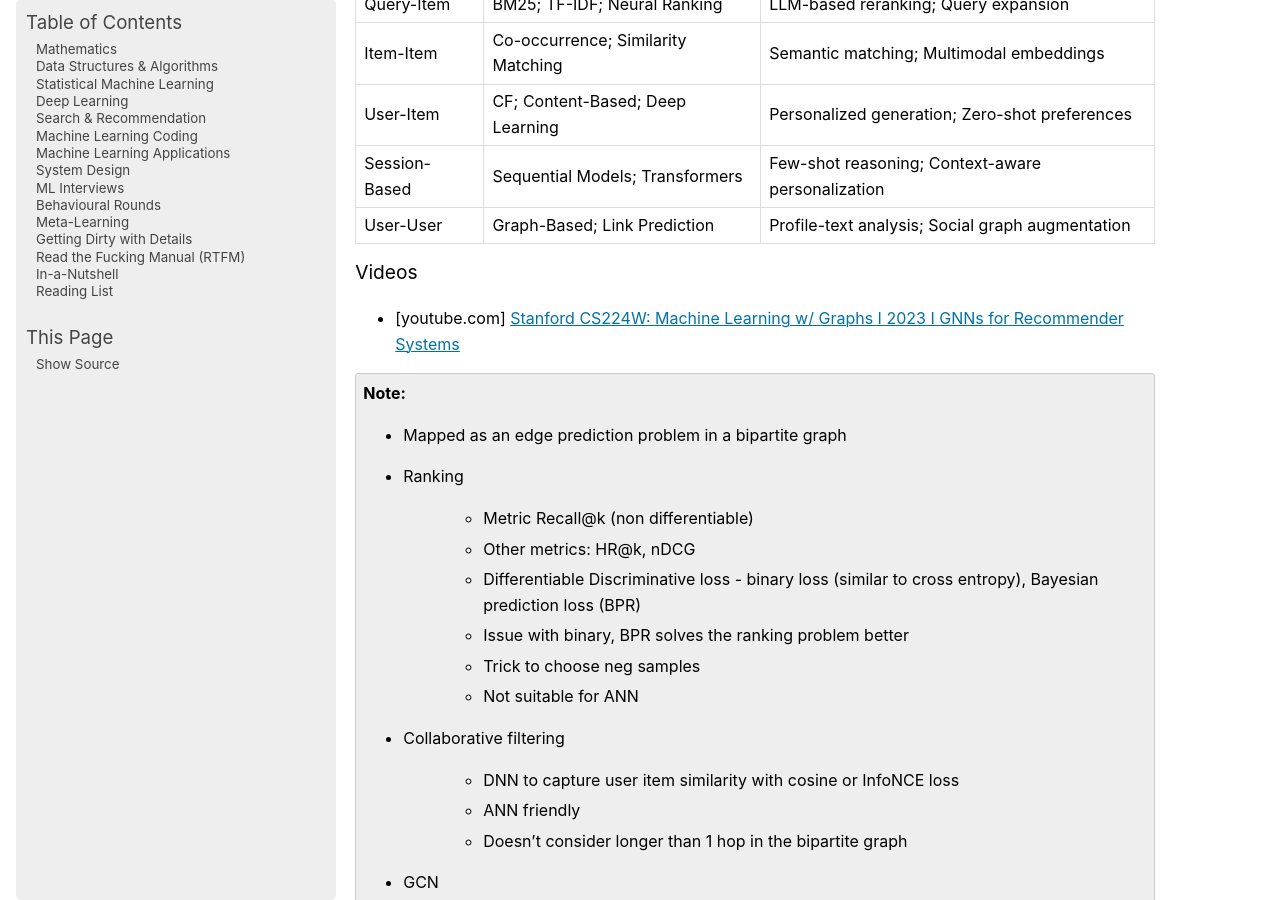
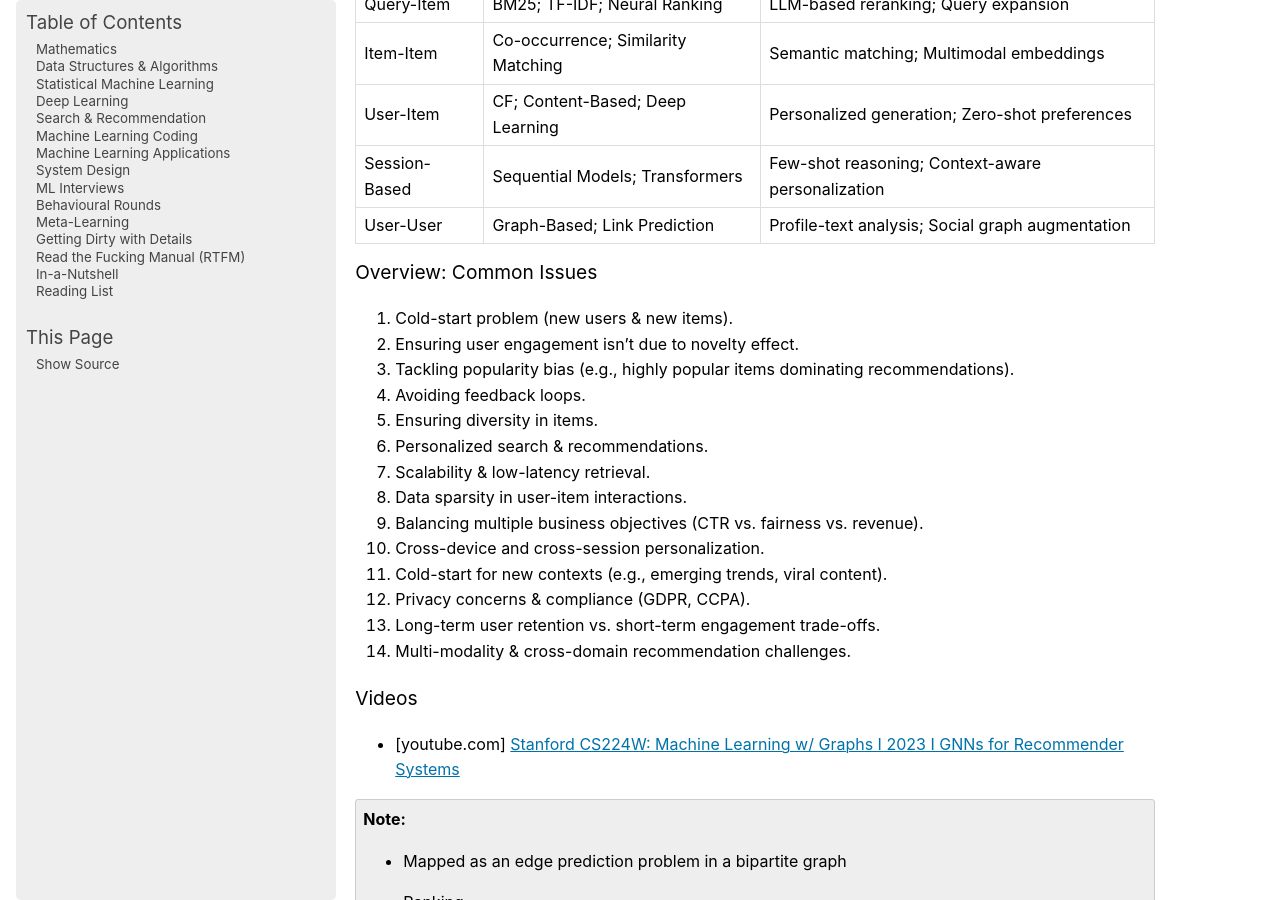
Before and after one commit to uselesstechjunks/leetcode, a Sphinx documentation site: the page built from docs/source/rank.rst, in a window 1280 px wide and 900 px high, scrolled down 1469 px. Built offline with Sphinx 7.4.7, drawn with Linux system fonts in a browser that asks for light colours.

Commit message:
Update rank.rst

```diff
--- a/docs/source/rank.rst
+++ b/docs/source/rank.rst
@@ -39,6 +39,23 @@ Overview: Patterns
 		User-Item, CF; Content-Based; Deep Learning, Personalized generation; Zero-shot preferences
 		Session-Based, Sequential Models; Transformers, Few-shot reasoning; Context-aware personalization
 		User-User, Graph-Based; Link Prediction, Profile-text analysis; Social graph augmentation
+
+Overview: Common Issues
+------------------------------------------------------------------------------------
+#. Cold-start problem (new users & new items).
+#. Ensuring user engagement isn’t due to novelty effect.
+#. Tackling popularity bias (e.g., highly popular items dominating recommendations).
+#. Avoiding feedback loops.
+#. Ensuring diversity in items.
+#. Personalized search & recommendations.
+#. Scalability & low-latency retrieval.
+#. Data sparsity in user-item interactions.
+#. Balancing multiple business objectives (CTR vs. fairness vs. revenue).
+#. Cross-device and cross-session personalization.
+#. Cold-start for new contexts (e.g., emerging trends, viral content).
+#. Privacy concerns & compliance (GDPR, CCPA).
+#. Long-term user retention vs. short-term engagement trade-offs.
+#. Multi-modality & cross-domain recommendation challenges.
 
 Videos
 ------------------------------------------------------------------------------------
```
